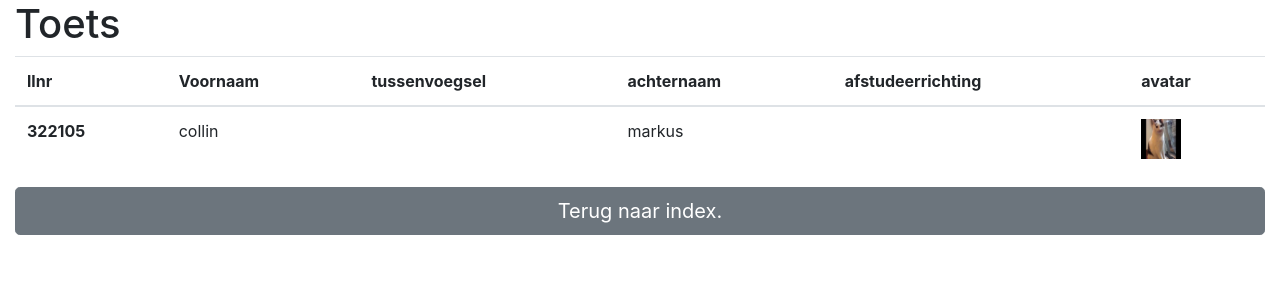
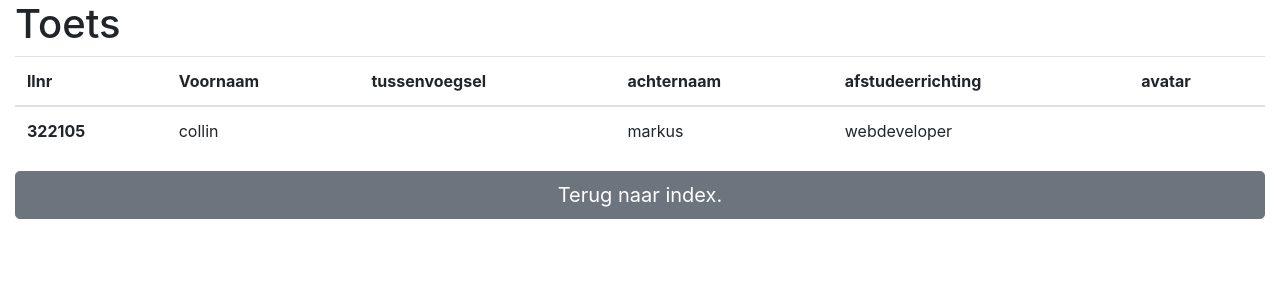
Before and after one commit to rra-am1a-2018/toets, a PHP site: page /homepages/Collin_collinmarkus.php in a window 1280 px wide. Shown: the top 300 px of the page. Run offline with PHP 8.4, Linux system fonts and the light colour scheme.

Commit message:
Avatar veranderen

```diff
--- a/homepages/Collin_collinmarkus.php
+++ b/homepages/Collin_collinmarkus.php
@@ -30,8 +30,8 @@
                 <td>collin</td>
                 <td></td>
                 <td>markus</td>
+                <td>webdeveloper</td>
                 <td></td>
-                <td><img src="../img/ollie.jpg" width="40px" height="40px" /></td>
             </tr>
     </tbody>
     </table>
```
